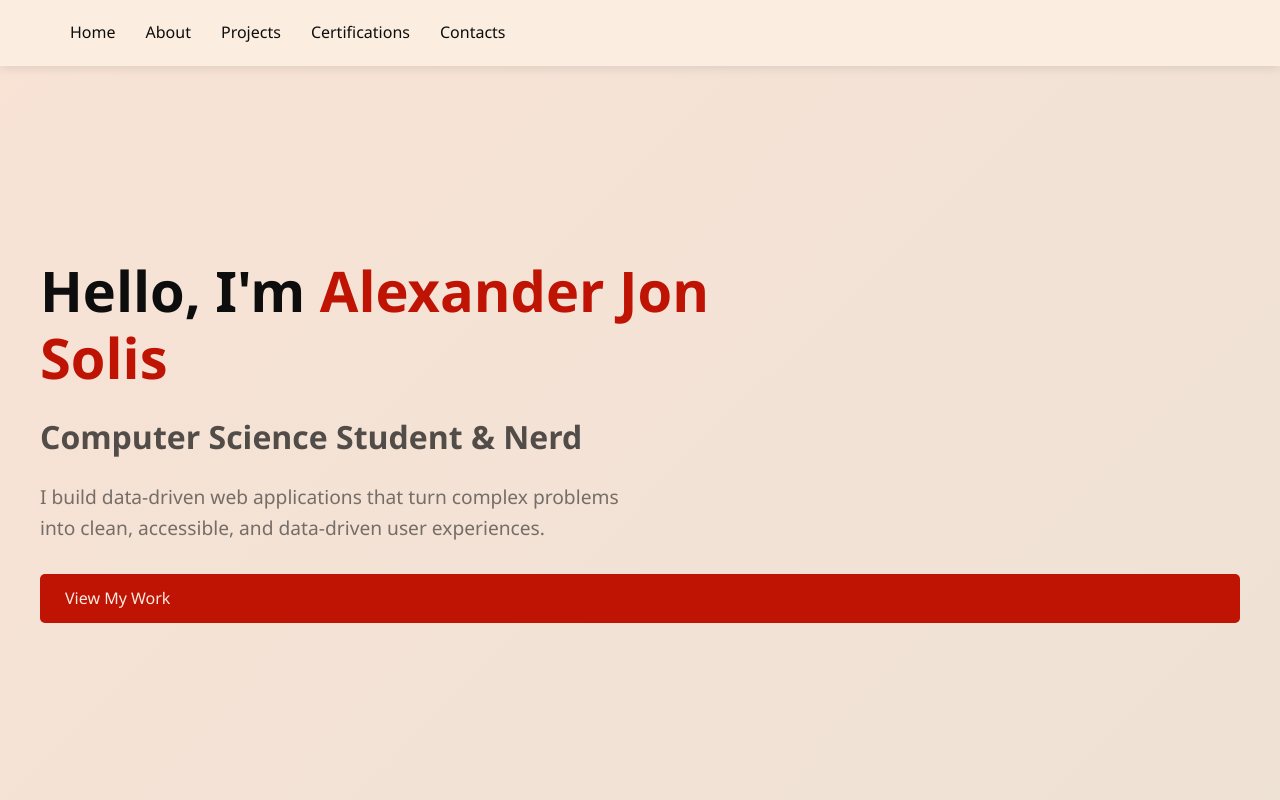
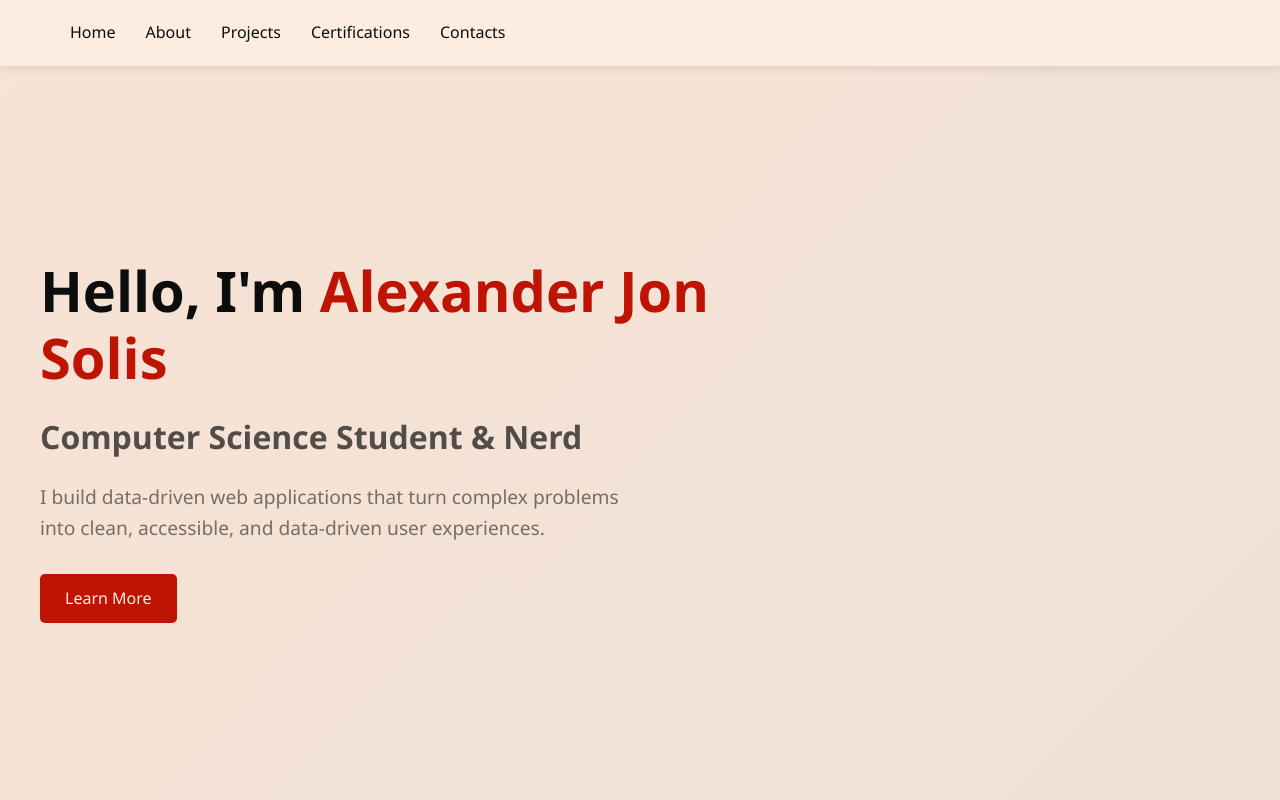
Before and after one commit to Alexander040105/alexanderjonsolisPortfolio, a React (Vite) app in the folder portfolio/: page / in a window 1280 px wide. Shown: the top 800 px of the page. Built offline with nearby package versions, Linux system fonts and the light colour scheme.

Commit message:
updated the call to action

```diff
--- a/portfolio/src/App.css
+++ b/portfolio/src/App.css
@@ -118,6 +118,10 @@ nav {
     margin-bottom: 30px;
     color: rgba(13, 13, 13, 0.55);
     max-width: 600px;
+}
+
+.hero .btn {
+    align-self: flex-start;
 }
 
 .about {
--- a/portfolio/src/App.jsx
+++ b/portfolio/src/App.jsx
@@ -189,7 +189,7 @@ function App() {
             <h1 id="hero-heading">Hello, I'm <span className="highlight">Alexander Jon Solis</span></h1>
             <p className="hero-subtitle">Computer Science Student &amp; Nerd</p>
             <p className="hero-lead">I build data-driven web applications that turn complex problems into clean, accessible, and data-driven user experiences.</p>
-            <a href="#projects" className="btn">View My Work</a>
+            <a href="#about" className="btn">Learn More</a>
         </section>
 
         <section id="about" className="about" aria-labelledby="about-heading">
```
